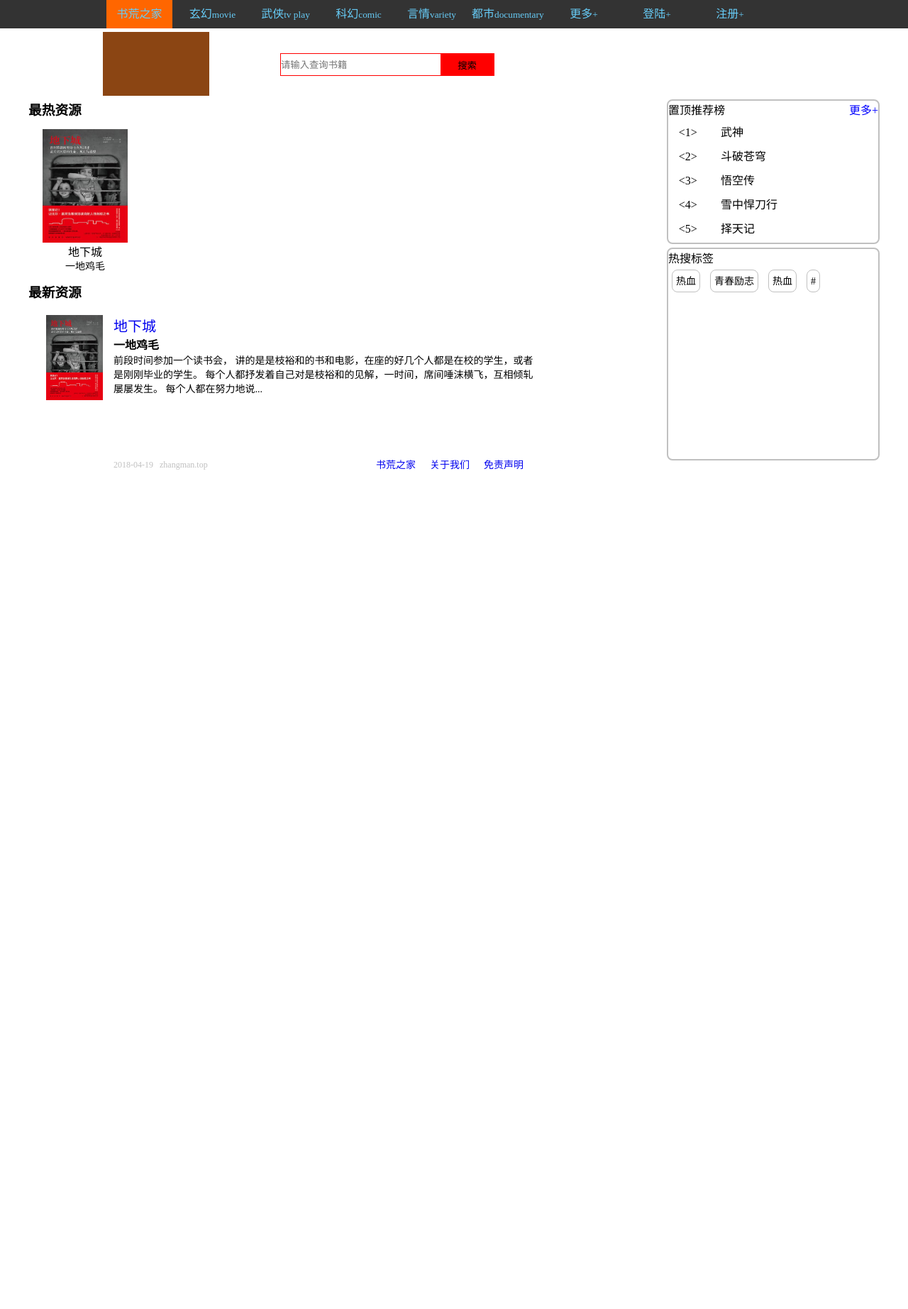
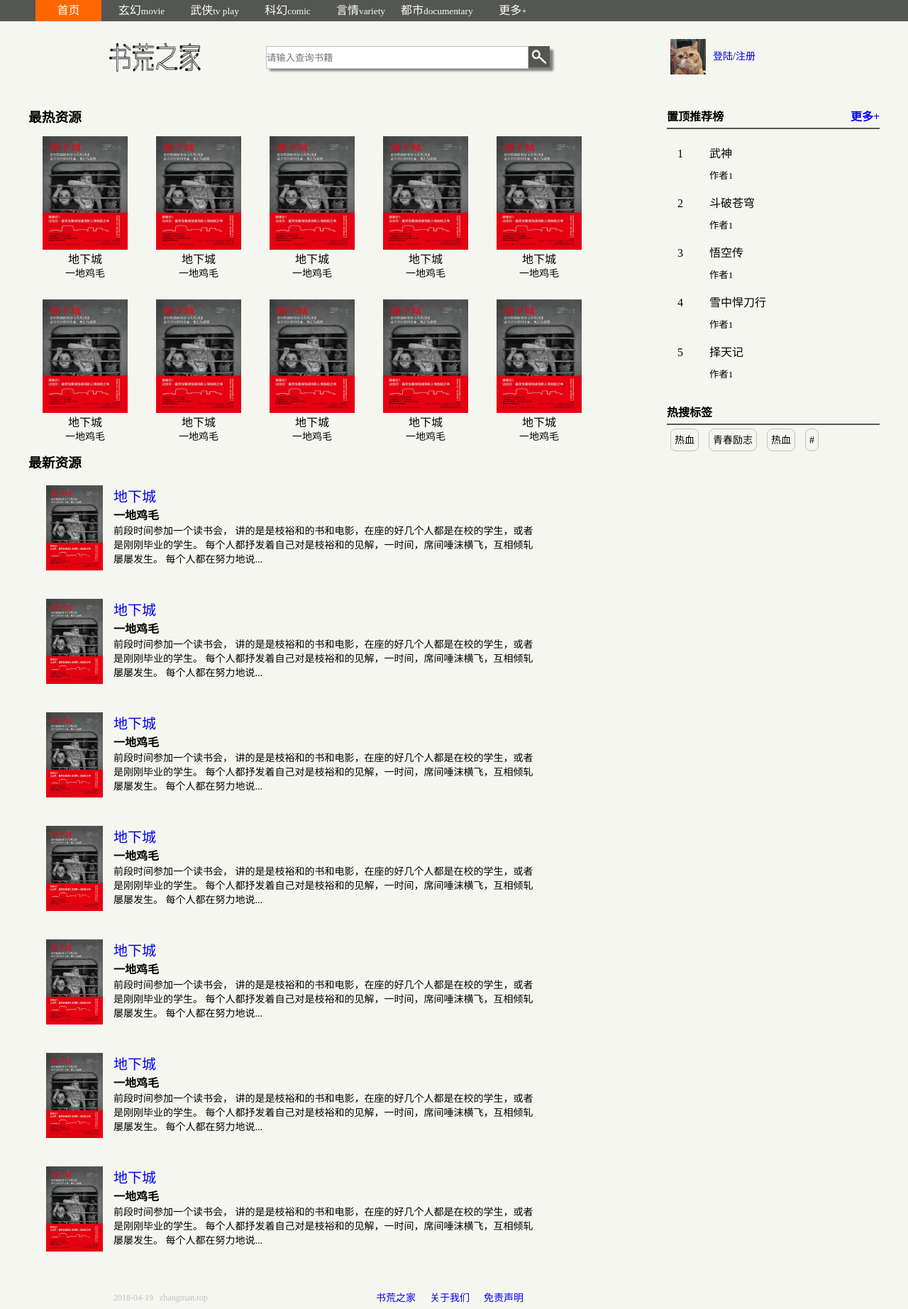
Before and after one commit to BubblingFish/Novel, a PHP site: page /DbName/Application/Home/View/index/index.html in a window 1280 px wide. Shown: the whole page at 71% size. Before the commit the page ends 662 px from the top, so only its background shows below. Run offline with PHP 8.4, Linux system fonts and the light colour scheme; some libraries are stand-ins or nearby versions.

Commit message:
0415
0415

```diff
--- a/book/Application/Home/View/index/index.html
+++ b/book/Application/Home/View/index/index.html
@@ -3,6 +3,7 @@
 	<head>
 		<meta charset="UTF-8">
 		<title>书荒之家</title>
+		<link rel="icon" type="image/x-icon" href="../../../../Public/images/title.jpg"/>
 		<link rel="stylesheet" type="text/css" href="../../Public/styles/daohang.css" />
 		<link rel="stylesheet" type="text/css" href="../../Public/styles/searchbox.css" />
 		<link rel="stylesheet" type="text/css" href="../../Public/styles/content.css" />
@@ -12,15 +13,13 @@
 		<div class="navBox">
 			<div class="nav">
 				<ul>
-					<li class="current"><a href="#" target="_blank">书荒之家</a></li>
+					<li class="current"><a href="#" target="_blank">首页</a></li>
                     <li><a href="#">玄幻<small>movie</small></a></li>
                     <li><a href="#">武侠<small>tv play</small></a></li>
                     <li><a href="#">科幻<small>comic</small></a></li>
                     <li><a href="#">言情<small>variety</small></a></li>
                     <li><a href="#">都市<small>documentary</small></a></li>
                     <li><a href="#">更多<small>+</small></a></li>
-                    <li><a href="#">登陆<small>+</small></a></li>
-                    <li><a href="#">注册<small>+</small></a></li>
                </ul>
                <!--match IE9,IE10 or not ie-->
                <!--[if (get IE 8) | ! (IE)]><!-->
@@ -30,16 +29,25 @@
        </div>
        <!--搜索栏-->
        <div class="searchBox">
-       	<div class="searchLogo"></div>
+       	<div class="searchLogo"><img src="../../Public/images/0.png" /></div>
        	<div class="searchBlank">
        		<form class="searchForm" action="#" method="post">
        			<input class="search" type="text" placeholder="请输入查询书籍"/>
-       			<input class="searchBtn" type="submit" value="搜索"/>
+       			<button class="searchBtn" type="submit"><img src="../../Public/images/search.png"/></button>
        		</form>
        	</div>
-
+       	<div class="Res_LogBox">
+       		<div class="Res_Log">
+       			<img  src="../../Public/images/user.jpg"/>
+       			<span>
+       				<!--<p>账号：<a href="#">张大海</a></p>
+       				<small>积分：1024</small>-->
+       				<p><a href="http://localhost/Home/register/register">登陆</a>/<a href="http://localhost/Home/register/register">注册</a></p>
+       			</span>
+       		</div>
+       	</div>
        </div>
-
+       <!--内容-->
 	   <div class="contentBox">
 	   	<div class="Content">
 	   		<div class="books">
@@ -50,6 +58,52 @@
 	   					<a href="#">地下城</a>
 	   					<p>一地鸡毛</p>
 	   				</div>
+	   					   				<div class="htbook_item">
+	   					<img class="htbook_img" src="../../Public/images/ceshi.jpg"/>
+	   					<a href="#">地下城</a>
+	   					<p>一地鸡毛</p>
+	   				</div>
+	   					   				<div class="htbook_item">
+	   					<img class="htbook_img" src="../../Public/images/ceshi.jpg"/>
+	   					<a href="#">地下城</a>
+	   					<p>一地鸡毛</p>
+	   				</div>
+	   					   				<div class="htbook_item">
+	   					<img class="htbook_img" src="../../Public/images/ceshi.jpg"/>
+	   					<a href="#">地下城</a>
+	   					<p>一地鸡毛</p>
+	   				</div>
+	   					   				<div class="htbook_item">
+	   					<img class="htbook_img" src="../../Public/images/ceshi.jpg"/>
+	   					<a href="#">地下城</a>
+	   					<p>一地鸡毛</p>
+	   				</div>
+	   					   				<div class="htbook_item">
+	   					<img class="htbook_img" src="../../Public/images/ceshi.jpg"/>
+	   					<a href="#">地下城</a>
+	   					<p>一地鸡毛</p>
+	   				</div>
+	   					   				<div class="htbook_item">
+	   					<img class="htbook_img" src="../../Public/images/ceshi.jpg"/>
+	   					<a href="#">地下城</a>
+	   					<p>一地鸡毛</p>
+	   				</div>
+	   					   				<div class="htbook_item">
+	   					<img class="htbook_img" src="../../Public/images/ceshi.jpg"/>
+	   					<a href="#">地下城</a>
+	   					<p>一地鸡毛</p>
+	   				</div>
+	   					   				<div class="htbook_item">
+	   					<img class="htbook_img" src="../../Public/images/ceshi.jpg"/>
+	   					<a href="#">地下城</a>
+	   					<p>一地鸡毛</p>
+	   				</div>
+	   					   				<div class="htbook_item">
+	   					<img class="htbook_img" src="../../Public/images/ceshi.jpg"/>
+	   					<a href="#">地下城</a>
+	   					<p>一地鸡毛</p>
+	   				</div>
+
 	   			</div>
 
 	   			<h3>最新资源</h3>
@@ -61,17 +115,60 @@
 	   						每个人都抒发着自己对是枝裕和的见解，一时间，席间唾沫横飞，互相倾轧屡屡发生。
 	   						每个人都在努力地说...</p></span>
 	   				</div>
+	   					   				<div class="nwbook_item">
+	   					<img class="nwbook_img" src="../../Public/images/ceshi.jpg"/>
+	   					<span><a href="#">地下城</a><b>一地鸡毛</b><p>前段时间参加一个读书会，
+	   						讲的是是枝裕和的书和电影，在座的好几个人都是在校的学生，或者是刚刚毕业的学生。
+	   						每个人都抒发着自己对是枝裕和的见解，一时间，席间唾沫横飞，互相倾轧屡屡发生。
+	   						每个人都在努力地说...</p></span>
+	   				</div>
+	   					   				<div class="nwbook_item">
+	   					<img class="nwbook_img" src="../../Public/images/ceshi.jpg"/>
+	   					<span><a href="#">地下城</a><b>一地鸡毛</b><p>前段时间参加一个读书会，
+	   						讲的是是枝裕和的书和电影，在座的好几个人都是在校的学生，或者是刚刚毕业的学生。
+	   						每个人都抒发着自己对是枝裕和的见解，一时间，席间唾沫横飞，互相倾轧屡屡发生。
+	   						每个人都在努力地说...</p></span>
+	   				</div>
+	   					   				<div class="nwbook_item">
+	   					<img class="nwbook_img" src="../../Public/images/ceshi.jpg"/>
+	   					<span><a href="#">地下城</a><b>一地鸡毛</b><p>前段时间参加一个读书会，
+	   						讲的是是枝裕和的书和电影，在座的好几个人都是在校的学生，或者是刚刚毕业的学生。
+	   						每个人都抒发着自己对是枝裕和的见解，一时间，席间唾沫横飞，互相倾轧屡屡发生。
+	   						每个人都在努力地说...</p></span>
+	   				</div>
+	   					   				<div class="nwbook_item">
+	   					<img class="nwbook_img" src="../../Public/images/ceshi.jpg"/>
+	   					<span><a href="#">地下城</a><b>一地鸡毛</b><p>前段时间参加一个读书会，
+	   						讲的是是枝裕和的书和电影，在座的好几个人都是在校的学生，或者是刚刚毕业的学生。
+	   						每个人都抒发着自己对是枝裕和的见解，一时间，席间唾沫横飞，互相倾轧屡屡发生。
+	   						每个人都在努力地说...</p></span>
+	   				</div>
+	   					   				<div class="nwbook_item">
+	   					<img class="nwbook_img" src="../../Public/images/ceshi.jpg"/>
+	   					<span><a href="#">地下城</a><b>一地鸡毛</b><p>前段时间参加一个读书会，
+	   						讲的是是枝裕和的书和电影，在座的好几个人都是在校的学生，或者是刚刚毕业的学生。
+	   						每个人都抒发着自己对是枝裕和的见解，一时间，席间唾沫横飞，互相倾轧屡屡发生。
+	   						每个人都在努力地说...</p></span>
+	   				</div>
+	   					   				<div class="nwbook_item">
+	   					<img class="nwbook_img" src="../../Public/images/ceshi.jpg"/>
+	   					<span><a href="#">地下城</a><b>一地鸡毛</b><p>前段时间参加一个读书会，
+	   						讲的是是枝裕和的书和电影，在座的好几个人都是在校的学生，或者是刚刚毕业的学生。
+	   						每个人都抒发着自己对是枝裕和的见解，一时间，席间唾沫横飞，互相倾轧屡屡发生。
+	   						每个人都在努力地说...</p></span>
+	   				</div>
 	   			</div>
 	   		</div>
+	   		<!--侧边栏-->
 	   		<div class="bookAbout">
 	   			<div class="hotUser">
-	   				<span><p>置顶推荐榜</p><a>更多+</a></span>
+	   				<span class="hs"><p>置顶推荐榜</p><a>更多+</a></span>
 	   				<ul>
-	   					<li><span><p><1></1></p><a>武神</a></span></li>
-	   					<li><span><p><2></p><a>斗破苍穹</a></span></li>
-	   					<li><span><p><3></p><a>悟空传</a></span></li>
-	   					<li><span><p><4></p><a>雪中悍刀行</a></span></li>
-	   					<li><span><p><5></p><a>择天记</a></span></li>
+	   					<li><span><p>1</p><a>武神</a><small>作者1</small></span></li>
+	   					<li><span><p>2</p><a>斗破苍穹</a><small>作者1</small></span></li>
+	   					<li><span><p>3</p><a>悟空传</a><small>作者1</small></span></li>
+	   					<li><span><p>4</p><a>雪中悍刀行</a><small>作者1</small></span></li>
+	   					<li><span><p>5</p><a>择天记</a><small>作者1</small></span></li>
 	   				</ul>
 	   			</div>
 	   			<div class="bookList">
--- a/book/Public/styles/content.css
+++ b/book/Public/styles/content.css
@@ -6,6 +6,7 @@ li{
 }
 .contentBox{
 	width: 100%;
+	margin-top: 20px;
 	height: auto;
 }
 .Content{
@@ -25,14 +26,15 @@ li{
 .hotUser{
 	width: 100%;
 	height: auto;
-	box-sizing: border-box;
-	border: 2px solid silver;
-	border-radius: 8px;
 }
-.hotUser span{
+.hs{
 	display: block;
 	width: 100%;
 	height: 30px;
+	line-height: 30px;
+	font: "微软雅黑";
+	font-weight:bold;
+	border-bottom: 2px solid #545652;
 }
 .hotUser p{
 	display: inline-block;
@@ -57,18 +59,21 @@ li{
 	display: inline-block;
 	list-style: none;
 	width: 100%;
-	height: 30px;
+	height: 70px;
 	line-height: 30px;
+}
+.hotUser li:first-child{
+	margin-top: 20px;
 }
 .hotUser li span{
 	display: inline-block;
 	width: 100%;
-	height: 100%;
+	height: 70px;
 }
 .hotUser li p{
 	display: inline-block;
-	width: 20%;
-	height: 100%;
+	width: 15%;
+	height: 30px;
 	float: left;
 	padding-left: 5%;
 	text-align: left;
@@ -77,19 +82,33 @@ li{
 .hotUser li a{
 	color: black;
 	display: inline-block;
-	width: 75%;
-	height: 100%;
+	width: 80%;
+	height: 30px;
 	float: left;
 	text-align: left;
 	cursor: pointer;
 }
+.hotUser li span small{
+	display: inline-block;
+	width: 80%;
+	height: 20px;
+	line-height: 20px;
+	padding-left: 20%;
+}
 .bookList{
 	width: 100%;
-	height: 300px;
-	box-sizing: border-box;
-	border: 2px solid silver;
-	border-radius: 8px;
-	margin-top: 5px;
+	height: auto;
+	margin-top: 15px;
+
+}
+.bookList p{
+	display: block;
+	width: 100%;
+	height: 30px;
+	line-height: 30px;
+	font: "微软雅黑";
+	font-weight:bold;
+	border-bottom: 2px solid #545652;
 }
 .bookList ul{
 	display: block;
@@ -198,6 +217,7 @@ li{
 	display: inline-block;
 	width: 30%;
 	height: 30px;
+	margin-top: 30px;
 	float: left;
 	line-height: 30px;
 	color: silver;
@@ -208,7 +228,9 @@ li{
 	display: inline-block;
 	width: 60%;
 	height: 30px;
+	margin-top: 30px;
 	float: left;
+	line-height: 30px;
 }
 .foot li{
 	display: inline-block;
@@ -216,7 +238,6 @@ li{
 	margin: 0 10px;
 	height: 30px;
 	float: left;
-		line-height: 30px;
 }
 .foot li:hover{
 	background: blue;
@@ -262,7 +283,9 @@ li{
 }
 @media only screen and (max-width:960px){
 	.contentBox{
-		margin-top: 100px;
+		margin-left: 5%;
+		width: 76%;
+		min-width: 730px;
 	}
 	.Content{
 		width: 100%;
--- a/book/Public/styles/daohang.css
+++ b/book/Public/styles/daohang.css
@@ -5,10 +5,13 @@
     margin:0px;
     border:0px;
 }
+html{
+	background: #f6f6f1;
+}
 .navBox {
     width:100%;
-    height:40px;
-    background:#333;
+    height:30px;
+    background:#545652;
 }
 .nav{
     margin:0 auto;
@@ -19,20 +22,20 @@
     width:auto;
 }
 .nav ul li {
-    height:40px;
+    height:30px;
     text-align:center;
 }
 .nav ul li a {
     display:block;
     font-size:16px;
     text-decoration:none;
-    line-height:39px;
-    color:rgba(103,204,247,1.00);
+    line-height:29px;
+    color:white;
 }
-@media screen and (min-width: 1000px) {
+@media screen and (min-width: 1200px) {
 .nav{
-    width:1000px;
-    height:40px;
+    width:1200px;
+    height:30px;
 }
 .nav ul li {
     float:left;
@@ -53,10 +56,10 @@
     display:none;
 }
 }
-@media screen and (min-width: 730px) and (max-width: 1000px) {
+@media screen and (min-width: 730px) and (max-width: 1200px) {
 .nav {
     width:auto;
-    height:40px;
+    height:30px;
 }
 .nav ul li {
     float:left;
@@ -110,13 +113,13 @@ small {
     .nav .title {
         position:relative;
         width:100%;
-        height:40px;
+        height:30px;
         border-top:1px solid #444;
         background:#333;
         text-align:center;
         letter-spacing:1px;
         font-size:24px;
-        line-height:40px;
+        line-height:30px;
     }
     .nav .title a {
         color:#f60;
@@ -126,7 +129,12 @@ small {
         position:absolute;
         right:10px;
         top:0px;
-        width:34px;
+        width:30px;
+        height: 30px;
         cursor:pointer;
     }
+    .nav img{
+    	width: 100%;
+    	height: 100%;
     }
+    }
--- a/book/Public/styles/searchbox.css
+++ b/book/Public/styles/searchbox.css
@@ -9,7 +9,11 @@
 	float: left;
 	margin-top: 5px;
 	margin-left: 5px;
-	background: saddlebrown;
+}
+.searchLogo img{
+	width: 100%;
+	height: 50%;
+	padding-top: 22px;
 }
 .searchBlank{
 	float: left;
@@ -17,47 +21,112 @@
 	margin-top: 35px;
 	margin-bottom: 35px;
 }
-.searchForm{
-	border: 1px solid red;
+.Res_LogBox{
+	width: auto;
+	height: auto;
+	float: left;
 }
-.search{
-	width: 75%;
+.Res_Log img{
 	height: 100%;
 	float: left;
 }
+.Res_Log span{
+	display: inline-block;
+	height: 100%;
+	float: left;
+}
+.Res_Log p{
+	display: inline-block;
+	width: 100%;
+	height: 30px;
+	line-height: 30px;
+}
+.Res_Log small{
+	display: none;
+}
+.searchForm{
+	box-shadow: 5px 5px 3px grey;
+}
+.search{
+	width: 368px;
+	height: 100%;
+	float: left;
+	border: 1px solid silver;
+	outline: none;
+}
 .searchBtn{
 	float: left;
-	width: 25%;
+	width: 30px;
 	height: 100%;
 	background: red;
 }
-@media screen and (min-width: 1000px) {
+.searchBtn img{
+	width: 30px;
+	height: 30px;
+}
+
+@media screen and (min-width: 1200px) {
 	.searchBox{
 		width: 1000px;
 		height: 100px;
 	}
 	.searchBlank{
-		width: 300px;
-		margin-left: 100px;
+		width: 400px;
+		margin-left: 80px;
 	}
 	.searchForm{
 		width: 100%;
 		height: 100%;
 	}
+	.Res_Log{
+		width: 150px;
+		height: 50px;
+		margin-top: 25px;
+		margin-left: 170px;
+	}
+	.Res_Log img{
+		width: 50px;
+	}
+	.Res_Log span{
+		width: 100px;
+	}
+	.Res_Log p{
+		padding-top: 10px;
+		padding-left: 10px;
+	    font-size:14px ;
+	}
 }
-@media screen and (min-width: 730px) and (max-width: 1000px){
+@media screen and (min-width: 730px) and (max-width: 1200px){
 	.searchBox{
 		width:auto;
 		height: 100px;
 	}
 	.searchBlank{
 		width: 50%;
-		margin-left: 100px;
+		min-width: 400px;
+		margin-left: 0;
 	}
 	.searchForm{
-		width: 300px;
+		width: 400px;
 		height: 30px;
 		margin: 0 auto;
+	}
+	.Res_Log{
+		width: 120px;
+		margin-left: 30px;
+		height: 40px;
+		margin-top: 30px;
+	}
+	.Res_Log img{
+		width: 40px;
+	}
+	.Res_Log span{
+		width: 80px;
+	}
+	.Res_Log p{
+		padding-top: 5px;
+		padding-left: 10px;
+		font-size:12px ;
 	}
 }
 @media screen and (max-width: 730px) {
```
Also changed, not shown: other parts of book/Public/styles/searchbox.css (+34 -1 lines), book/Application/Home/Controller/RegisterController.class.php (+16 -1 lines), book/Application/Home/View/login/login.html (added, +9 -0 lines), book/Application/Home/View/register/register.html (+30 -19 lines), book/Public/images/0.png (added), book/Public/images/btn.png, book/Public/images/search.png (added), book/Public/images/title.jpg (added), book/Public/images/user.jpg (added), 6 other files.
